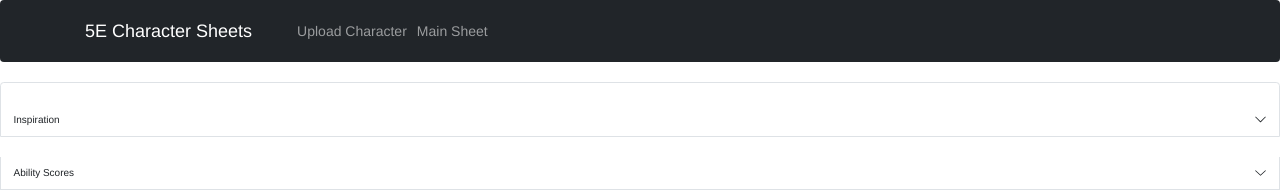
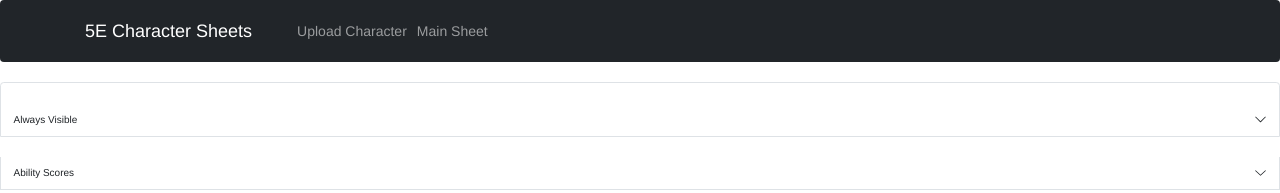
Before and after one commit to ElLachinoBasado/dndsheetsite, a React (Create React App) app: page /main in a window 1280 px wide. Shown: the top 193 px of the page. Built offline with nearby package versions, Linux system fonts and the light colour scheme.

Commit message:
Adjusted JSON default

```diff
--- a/src/sheets/CharacterContext.js
+++ b/src/sheets/CharacterContext.js
@@ -1,8 +1,14 @@
 import React, { createContext, useState } from 'react';
 
 const defaultCharacterData = {
-	"Inspiration": {
-		"Inspiration": ""
+	"Always Visible": {
+		"Level": "",
+		"Character Name": "",
+		"Race": "",
+		"HP (TEMP HP) / MAX HP": "",
+		"Inspiration": "",
+		"Status": "",
+		"Vision": ""
 	},
 	"Ability Scores": {
 		"Strength (Mod) [Save]": "",
@@ -45,14 +51,13 @@ const defaultCharacterData = {
 	"Combat": {
 		"Hit Dice": "",
 		"Initiative": "",
-		"Movement Speed": "",
-		"HP (TEMP HP) / MAX HP": "",
 		"AC": "",
 		"Defenses": "",
 		"Actions": "",
 		"Bonus Actions": "",
 		"Reactions": "",
-		"Status Condition": ""
+		"Status Condition": "",
+		"Speed": ""
 	},
 
 	"Items": {
@@ -80,11 +85,7 @@ const defaultCharacterData = {
 		"Level 9 Spells": ""
 	},
 	"Biography": {
-		"Character Name": "",
 		"Background": "",
-		"Race": "",
-		"Total Level": "",
-		"Class(es)": "",
 		"Personality": "",
 		"Gender": "",
 		"Allies": "",
@@ -93,7 +94,8 @@ const defaultCharacterData = {
 		"Ideal": "",
 		"Bond": "",
 		"Flaw": "",
-		"Age": ""
+		"Age": "",
+		"Class": ""
 	},
 	"Appearance": {
 		"Height": "",
@@ -103,6 +105,7 @@ const defaultCharacterData = {
 		"Eyes": ""
 	}
 }
+
 
 const CharacterContext = createContext();
 
```
Also changed, not shown: package.json (+7 -1 lines), 1 other file (tests, documents, lock files or other folders).
